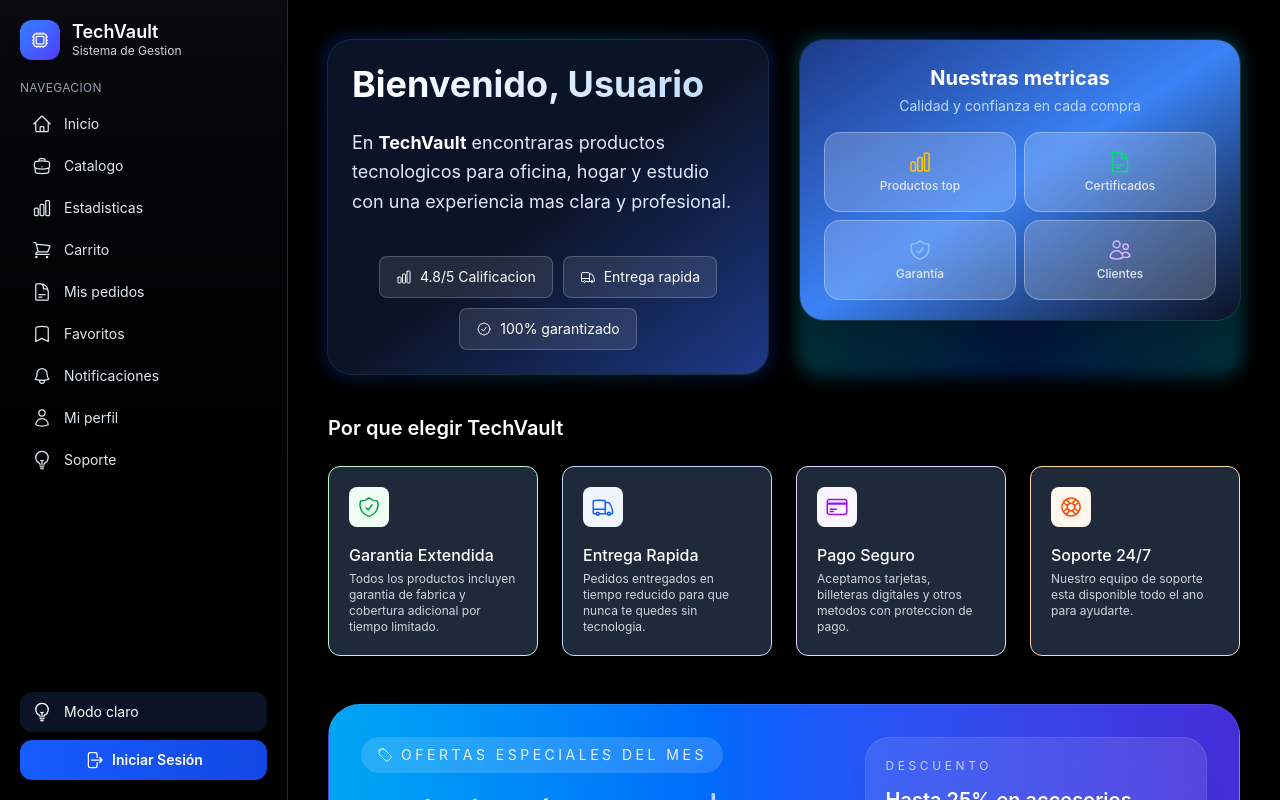
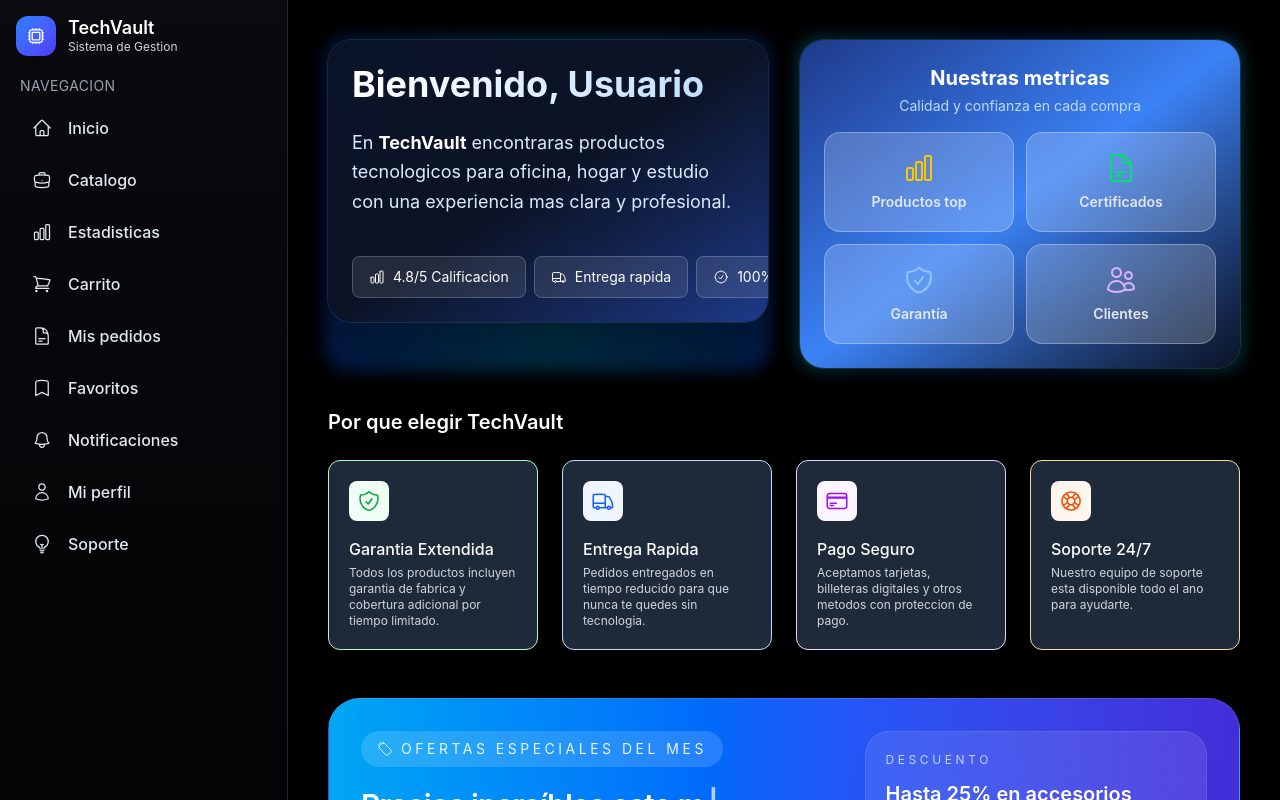
Before and after one commit to Jss211/sistema-de-gestion, a React (Vite) app: page / in a window 1280 px wide. Shown: the top 800 px of the page. Built offline with nearby package versions, Linux system fonts and the light colour scheme; no server answers; the database is empty.

Commit message:
arreglando el apartado de agregar producto

```diff
--- a/src/components/dashboard/HeroSection.jsx
+++ b/src/components/dashboard/HeroSection.jsx
@@ -22,13 +22,13 @@ export default function HeroSection({ userName }) {
               productos tecnologicos para oficina, hogar y estudio con una experiencia mas clara y profesional.
             </p>
           </div>
-          <div className="flex gap-2.5 flex-wrap justify-center">
+          <div className="flex gap-2 flex-nowrap">
             {TRUST_BADGES.map(({ label, icon: Icon }) => (
               <div
                 key={label}
                 className="bg-white/70 dark:bg-white/10 backdrop-blur-sm px-4 py-2.5 rounded-lg border border-slate-200 dark:border-white/20 flex items-center gap-2 text-sm text-slate-800 dark:text-white hover:bg-white/90 dark:hover:bg-white/20 transition-all duration-300 whitespace-nowrap"
               >
-                <Icon className="h-4 w-4" />
+                <Icon className="h-4 w-4 flex-shrink-0" />
                 {label}
               </div>
             ))}
--- a/src/components/dashboard/MetricsSection.jsx
+++ b/src/components/dashboard/MetricsSection.jsx
@@ -15,7 +15,7 @@ const METRICS = [
 
 const glareProps = {
   width: "100%",
-  height: "80px",
+  height: "100px",
   background: "rgba(255,255,255,0.2)",
   borderColor: "rgba(255,255,255,0.3)",
   borderRadius: "1rem",
@@ -29,21 +29,21 @@ const glareProps = {
 
 export default function MetricsSection() {
   return (
-    <div className="relative group w-full">
+    <div className="relative group w-full h-full">
       <div className="absolute -inset-1 bg-gradient-to-r from-cyan-500 via-blue-600 to-cyan-500 rounded-3xl blur opacity-25 group-hover:opacity-70 transition duration-500" />
-      <div className="relative overflow-hidden rounded-3xl shadow-2xl ring-1 ring-slate-200 dark:ring-white/10 text-slate-900 dark:text-white h-[280px] w-full">
+      <div className="relative overflow-hidden rounded-3xl shadow-2xl ring-1 ring-slate-200 dark:ring-white/10 text-slate-900 dark:text-white w-full h-full min-h-[280px]">
         <div className="absolute inset-0 bg-gradient-to-br from-cyan-100 via-blue-200 to-indigo-200 dark:from-[#1e3a8a] dark:via-[#3b82f6] dark:to-[#0b1326]" />
         <div className="relative z-10 p-6 h-full flex flex-col">
           <div className="text-center mb-4">
             <h2 className="text-xl font-bold text-slate-900 dark:text-white mb-1">Nuestras metricas</h2>
             <p className="text-slate-700 dark:text-blue-200 text-sm">Calidad y confianza en cada compra</p>
           </div>
-          <div className="grid grid-cols-2 gap-2">
+          <div className="grid grid-cols-2 gap-3 flex-1">
             {METRICS.map(({ label, icon: Icon, color }) => (
               <GlareHover key={label} {...glareProps}>
-                <div className="flex flex-col items-center justify-center text-center p-3">
-                  <Icon className={`h-6 w-6 mb-1 ${color}`} />
-                  <p className="text-xs font-medium text-slate-900 dark:text-slate-200">{label}</p>
+                <div className="flex flex-col items-center justify-center text-center p-4">
+                  <Icon className={`h-8 w-8 mb-2 ${color}`} />
+                  <p className="text-sm font-semibold text-slate-900 dark:text-slate-200">{label}</p>
                 </div>
               </GlareHover>
             ))}
--- a/src/pages/Dashboard.jsx
+++ b/src/pages/Dashboard.jsx
@@ -65,7 +65,7 @@ export default function Dashboard() {
         {showLogoutAlert && <LogoutAlert />}
 
         {/* Hero + Métricas */}
-        <div className="grid grid-cols-1 lg:grid-cols-2 gap-8 mb-10">
+        <div className="grid grid-cols-1 lg:grid-cols-2 gap-8 mb-10 items-stretch">
           <HeroSection userName={userName} />
           <MetricsSection />
         </div>
--- a/src/pages/Sidebar.jsx
+++ b/src/pages/Sidebar.jsx
@@ -19,9 +19,10 @@ import {
   Bars3Icon,
   XMarkIcon,
 } from "@heroicons/react/24/outline";
-import { auth, db } from "../firebase";
 import { onAuthStateChanged, signOut } from "firebase/auth";
 import { doc, getDoc } from "firebase/firestore";
+
+import { auth, db } from "../firebase";
 import AuthModal from "../components/AuthModal";
 
 const DEFAULT_PROFILE = {
@@ -32,21 +33,48 @@ const DEFAULT_PROFILE = {
   role: "cliente",
 };
 
+const normalizeRole = (value) => String(value || "").trim().toLowerCase();
+
+async function getUserRole(uid) {
+  for (const collectionName of ["users", "usuarios"]) {
+    try {
+      const snap = await getDoc(doc(db, collectionName, uid));
+      if (!snap.exists()) continue;
+
+      const data = snap.data();
+      const role = normalizeRole(data.role || data.rol);
+      if (role) return role;
+    } catch {}
+  }
+
+  return "cliente";
+}
+
 export default function Sidebar() {
   const location = useLocation();
   const [open, setOpen] = useState(false);
   const [theme, setTheme] = useState(() => localStorage.getItem("theme") || "dark");
   const [cartCount, setCartCount] = useState(() => {
     try {
-      const c = JSON.parse(localStorage.getItem("techvault_cart") || "[]");
-      return c.reduce((acc, x) => acc + (x.cantidad || x.quantity || 1), 0);
-    } catch { return 0; }
+      const cart = JSON.parse(localStorage.getItem("techvault_cart") || "[]");
+      return cart.reduce((acc, item) => acc + (item.cantidad || item.quantity || 1), 0);
+    } catch {
+      return 0;
+    }
   });
   const [favCount, setFavCount] = useState(() => {
-    try { return JSON.parse(localStorage.getItem("techvault_favoritos") || "[]").length; } catch { return 0; }
+    try {
+      return JSON.parse(localStorage.getItem("techvault_favoritos") || "[]").length;
+    } catch {
+      return 0;
+    }
   });
   const [notifCount, setNotifCount] = useState(() => {
-    try { return JSON.parse(localStorage.getItem("techvault_notifs") || "[]").filter(n => !n.read).length; } catch { return 0; }
+    try {
+      return JSON.parse(localStorage.getItem("techvault_notifs") || "[]").filter((n) => !n.read).length;
+    } catch {
+      return 0;
+    }
   });
   const [profile, setProfile] = useState(() => {
     const saved = localStorage.getItem("userProfile");
@@ -55,41 +83,42 @@ export default function Sidebar() {
   const [firebaseUser, setFirebaseUser] = useState(null);
   const [showAuthModal, setShowAuthModal] = useState(false);
 
-  const isAdminUser = (profile.role || profile.rol)?.toLowerCase() === "admin";
+  const isAdminUser = normalizeRole(profile.role || profile.rol) === "admin";
 
-  // Cerrar sidebar al cambiar de ruta en móvil
-  useEffect(() => { setOpen(false); }, [location.pathname]);
+  useEffect(() => {
+    setOpen(false);
+  }, [location.pathname]);
 
-  // Bloquear scroll del body cuando el sidebar está abierto en móvil
   useEffect(() => {
     document.body.style.overflow = open ? "hidden" : "";
-    return () => { document.body.style.overflow = ""; };
+    return () => {
+      document.body.style.overflow = "";
+    };
   }, [open]);
 
   useEffect(() => {
     const unsubscribe = onAuthStateChanged(auth, async (user) => {
       setFirebaseUser(user);
-      if (user) {
+
+      if (!user) {
+        setProfile(DEFAULT_PROFILE);
+        return;
+      }
+
       const saved = JSON.parse(localStorage.getItem(`perfil_${user.uid}`) || "{}");
-        let role = "cliente";
-        try {
-          const snap = await getDoc(doc(db, "users", user.uid));
-          if (snap.exists()) {
-            const data = snap.data();
-            role = (data.role || data.rol || "cliente").trim().toLowerCase();
-          }
-        } catch {}
-        const perfil = {
+      const role = await getUserRole(user.uid);
+      const nextProfile = {
         nombre: saved.nombre || user.displayName || "Usuario",
         email: user.email || "usuario@ejemplo.com",
         photoURL: saved.photoURL || user.photoURL || "",
         rol: role === "admin" ? "Admin" : "Cliente",
         role,
       };
-        setProfile(perfil);
-        localStorage.setItem("userProfile", JSON.stringify(perfil));
-      }
+
+      setProfile(nextProfile);
+      localStorage.setItem("userProfile", JSON.stringify(nextProfile));
     });
+
     return () => unsubscribe();
   }, []);
 
@@ -99,6 +128,7 @@ export default function Sidebar() {
     } else {
       document.documentElement.classList.remove("dark");
     }
+
     localStorage.setItem("theme", theme);
     window.dispatchEvent(new CustomEvent("theme_changed", { detail: { theme } }));
   }, [theme]);
@@ -106,15 +136,11 @@ export default function Sidebar() {
   useEffect(() => {
     const updateProfile = async () => {
       const user = auth.currentUser;
-      if (user) {
+      if (!user) return;
+
       const saved = JSON.parse(localStorage.getItem(`perfil_${user.uid}`) || "{}");
-        let role = "cliente";
-        try {
-          const { doc: d, getDoc: g } = await import("firebase/firestore");
-          const { db: database } = await import("../firebase");
-          const snap = await g(d(database, "users", user.uid));
-          if (snap.exists()) role = (snap.data().role || "cliente").trim().toLowerCase();
-        } catch {}
+      const role = await getUserRole(user.uid);
+
       setProfile({
         nombre: saved.nombre || user.displayName || "Usuario",
         email: user.email || "",
@@ -122,11 +148,13 @@ export default function Sidebar() {
         rol: role === "admin" ? "Admin" : "Cliente",
         role,
       });
-      }
     };
+
     const onLogout = () => setProfile(DEFAULT_PROFILE);
+
     window.addEventListener("profile_updated", updateProfile);
     window.addEventListener("logout", onLogout);
+
     return () => {
       window.removeEventListener("profile_updated", updateProfile);
       window.removeEventListener("logout", onLogout);
@@ -136,22 +164,36 @@ export default function Sidebar() {
   useEffect(() => {
     const updateCart = () => {
       try {
-        const c = JSON.parse(localStorage.getItem("techvault_cart") || "[]");
-        setCartCount(c.reduce((acc, x) => acc + (x.cantidad || x.quantity || 1), 0));
-      } catch { setCartCount(0); }
+        const cart = JSON.parse(localStorage.getItem("techvault_cart") || "[]");
+        setCartCount(cart.reduce((acc, item) => acc + (item.cantidad || item.quantity || 1), 0));
+      } catch {
+        setCartCount(0);
+      }
     };
+
     const updateFavs = () => {
-      try { setFavCount(JSON.parse(localStorage.getItem("techvault_favoritos") || "[]").length); } catch { setFavCount(0); }
+      try {
+        setFavCount(JSON.parse(localStorage.getItem("techvault_favoritos") || "[]").length);
+      } catch {
+        setFavCount(0);
+      }
     };
+
     const updateNotifs = () => {
-      try { setNotifCount(JSON.parse(localStorage.getItem("techvault_notifs") || "[]").filter(n => !n.read).length); } catch { setNotifCount(0); }
+      try {
+        setNotifCount(JSON.parse(localStorage.getItem("techvault_notifs") || "[]").filter((n) => !n.read).length);
+      } catch {
+        setNotifCount(0);
+      }
     };
+
     window.addEventListener("cart_updated", updateCart);
     window.addEventListener("storage", updateCart);
     window.addEventListener("favoritos_updated", updateFavs);
     window.addEventListener("storage", updateFavs);
     window.addEventListener("notifs_updated", updateNotifs);
     window.addEventListener("storage", updateNotifs);
+
     return () => {
       window.removeEventListener("cart_updated", updateCart);
       window.removeEventListener("storage", updateCart);
@@ -172,12 +214,12 @@ export default function Sidebar() {
       window.dispatchEvent(new Event("logout"));
       setProfile(DEFAULT_PROFILE);
     } catch (error) {
-      console.error("Error al cerrar sesión:", error);
+      console.error("Error al cerrar sesion:", error);
     }
   };
 
   const getLinkClassName = ({ isActive }) =>
-    `flex items-center gap-3 px-3 py-2.5 rounded-xl transition text-sm ${
+    `flex items-center gap-4 px-4 py-3 rounded-2xl text-base font-medium transition ${
       isActive
         ? "bg-blue-600 text-white shadow-lg"
         : "text-slate-700 dark:text-slate-200 hover:bg-slate-200 dark:hover:bg-slate-800"
@@ -185,84 +227,149 @@ export default function Sidebar() {
 
   const Badge = ({ count, bg, color = "#fff" }) =>
     count > 0 ? (
-      <span style={{ marginLeft: "auto", background: bg, color, borderRadius: "50%", width: "20px", height: "20px", display: "flex", alignItems: "center", justifyContent: "center", fontSize: "0.7rem", fontWeight: 800, flexShrink: 0 }}>
+      <span
+        style={{
+          marginLeft: "auto",
+          background: bg,
+          color,
+          borderRadius: "999px",
+          minWidth: "22px",
+          height: "22px",
+          padding: "0 6px",
+          display: "flex",
+          alignItems: "center",
+          justifyContent: "center",
+          fontSize: "0.72rem",
+          fontWeight: 800,
+          flexShrink: 0,
+        }}
+      >
         {count > 99 ? "99+" : count}
       </span>
     ) : null;
 
   const SidebarContent = () => (
-    <div className="flex flex-col justify-between h-full">
-      <div>
-        {/* Logo */}
-        <div className="flex items-center gap-3 mb-5">
-          <div className="w-10 h-10 flex items-center justify-center rounded-xl bg-gradient-to-br from-blue-500 to-indigo-600 shadow-lg flex-shrink-0">
-            <CpuChipIcon className="text-white h-5 w-5" />
+    <div className="flex h-full flex-col">
+      <div style={{ flex: 1 }}>
+        <div className="mb-5 flex items-center gap-3">
+          <div className="flex h-10 w-10 flex-shrink-0 items-center justify-center rounded-xl bg-gradient-to-br from-blue-500 to-indigo-600 shadow-lg">
+            <CpuChipIcon className="h-5 w-5 text-white" />
           </div>
           <div>
-            <h1 className="text-lg font-semibold text-slate-900 dark:text-white leading-tight">TechVault</h1>
-            <p className="text-slate-500 dark:text-gray-300 text-xs">Sistema de Gestion</p>
+            <h1 className="text-lg font-semibold leading-tight text-slate-900 dark:text-white">TechVault</h1>
+            <p className="text-xs text-slate-500 dark:text-gray-300">Sistema de Gestion</p>
           </div>
         </div>
 
-        <p className="text-slate-500 dark:text-gray-400 text-xs mb-2 tracking-wide">NAVEGACION</p>
+        <p className="mb-2 px-1 text-sm tracking-wide text-slate-500 dark:text-gray-400">NAVEGACION</p>
 
-        <nav className="flex flex-col gap-0.5">
-          <NavLink to="/dashboard" className={getLinkClassName}><HomeIcon className="h-5 w-5 flex-shrink-0" />Inicio</NavLink>
-          <NavLink to="/catalogo" className={getLinkClassName}><BriefcaseIcon className="h-5 w-5 flex-shrink-0" />Catalogo</NavLink>
-          <NavLink to="/estadisticas" className={getLinkClassName}><ChartBarIcon className="h-5 w-5 flex-shrink-0" />Estadisticas</NavLink>
+        <nav className="flex flex-col gap-1">
+          <NavLink to="/dashboard" className={getLinkClassName}>
+            <HomeIcon className="h-5 w-5 flex-shrink-0" />
+            Inicio
+          </NavLink>
+          <NavLink to="/catalogo" className={getLinkClassName}>
+            <BriefcaseIcon className="h-5 w-5 flex-shrink-0" />
+            Catalogo
+          </NavLink>
+          <NavLink to="/estadisticas" className={getLinkClassName}>
+            <ChartBarIcon className="h-5 w-5 flex-shrink-0" />
+            Estadisticas
+          </NavLink>
           <NavLink to="/carrito" className={getLinkClassName}>
-            <ShoppingCartIcon className="h-5 w-5 flex-shrink-0" />Carrito
+            <ShoppingCartIcon className="h-5 w-5 flex-shrink-0" />
+            Carrito
             <Badge count={cartCount} bg="#2563eb" />
           </NavLink>
-          <NavLink to="/mis-pedidos" className={getLinkClassName}><DocumentTextIcon className="h-5 w-5 flex-shrink-0" />Mis pedidos</NavLink>
+          <NavLink to="/mis-pedidos" className={getLinkClassName}>
+            <DocumentTextIcon className="h-5 w-5 flex-shrink-0" />
+            Mis pedidos
+          </NavLink>
           <NavLink to="/favoritos" className={getLinkClassName}>
-            <BookmarkIcon className="h-5 w-5 flex-shrink-0" />Favoritos
+            <BookmarkIcon className="h-5 w-5 flex-shrink-0" />
+            Favoritos
             <Badge count={favCount} bg="#ef4444" />
           </NavLink>
           <NavLink to="/notificaciones" className={getLinkClassName}>
-            <BellIcon className="h-5 w-5 flex-shrink-0" />Notificaciones
+            <BellIcon className="h-5 w-5 flex-shrink-0" />
+            Notificaciones
             <Badge count={notifCount} bg="#f59e0b" color="#000" />
           </NavLink>
-          <NavLink to="/mi-perfil" className={getLinkClassName}><UserIcon className="h-5 w-5 flex-shrink-0" />Mi perfil</NavLink>
-          <NavLink to="/soporte" className={getLinkClassName}><LightBulbIcon className="h-5 w-5 flex-shrink-0" />Soporte</NavLink>
+          <NavLink to="/mi-perfil" className={getLinkClassName}>
+            <UserIcon className="h-5 w-5 flex-shrink-0" />
+            Mi perfil
+          </NavLink>
+          <NavLink to="/soporte" className={getLinkClassName}>
+            <LightBulbIcon className="h-5 w-5 flex-shrink-0" />
+            Soporte
+          </NavLink>
 
           {isAdminUser && (
             <>
-              <p className="text-slate-400 dark:text-gray-500 text-xs mt-3 mb-1 tracking-wide px-1">ADMINISTRACIÓN</p>
-              <NavLink to="/admin/productos" className={getLinkClassName}><PlusCircleIcon className="h-5 w-5 flex-shrink-0" />Agregar producto</NavLink>
-              <NavLink to="/admin/usuarios" className={getLinkClassName}><UsersIcon className="h-5 w-5 flex-shrink-0" />Usuarios</NavLink>
+              <p className="mb-1 mt-3 px-1 text-sm tracking-wide text-slate-400 dark:text-gray-500">
+                ADMINISTRACION
+              </p>
+              <NavLink to="/admin/productos" className={getLinkClassName}>
+                <PlusCircleIcon className="h-5 w-5 flex-shrink-0" />
+                Agregar producto
+              </NavLink>
+              <NavLink to="/admin/usuarios" className={getLinkClassName}>
+                <UsersIcon className="h-5 w-5 flex-shrink-0" />
+                Usuarios
+              </NavLink>
             </>
           )}
         </nav>
       </div>
 
-      <div className="flex flex-col gap-2 mt-4">
-        <button onClick={toggleTheme} className="flex items-center gap-3 px-3 py-2.5 rounded-xl bg-slate-200 text-slate-800 text-sm hover:bg-slate-300 dark:bg-[#0b1326] dark:text-white dark:hover:bg-[#0f2136] transition">
+      <div className="flex flex-col gap-2 border-t border-slate-200 pt-2 dark:border-slate-800">
+        <button
+          onClick={toggleTheme}
+          className="flex items-center gap-3 rounded-xl bg-slate-200 px-3 py-2.5 text-sm text-slate-800 transition hover:bg-slate-300 dark:bg-[#0b1326] dark:text-white dark:hover:bg-[#0f2136]"
+        >
           {theme === "dark" ? <LightBulbIcon className="h-5 w-5" /> : <MoonIcon className="h-5 w-5" />}
           {theme === "dark" ? "Modo claro" : "Modo oscuro"}
         </button>
 
         {firebaseUser ? (
-          <div className="flex items-center gap-2 px-3 py-2.5 rounded-xl bg-slate-200 border border-slate-300 dark:bg-[#0b1326] dark:border-gray-700/50">
-            <div className="w-9 h-9 rounded-full overflow-hidden bg-gradient-to-br from-blue-500 to-cyan-500 flex items-center justify-center shadow-lg flex-shrink-0">
+          <div className="flex items-center gap-2 rounded-xl border border-slate-300 bg-slate-200 px-3 py-2.5 dark:border-gray-700/50 dark:bg-[#0b1326]">
+            <div className="flex h-9 w-9 flex-shrink-0 items-center justify-center overflow-hidden rounded-full bg-gradient-to-br from-blue-500 to-cyan-500 shadow-lg">
               {profile.photoURL ? (
-                <img src={profile.photoURL} alt={profile.nombre} className="w-full h-full object-cover" style={{ borderRadius: "50%" }} />
+                <img
+                  src={profile.photoURL}
+                  alt={profile.nombre}
+                  className="h-full w-full object-cover"
+                  style={{ borderRadius: "50%" }}
+                />
               ) : (
-                <span className="text-white text-sm font-bold">{profile.nombre?.charAt(0)?.toUpperCase() || "U"}</span>
+                <span className="text-sm font-bold text-white">
+                  {profile.nombre?.charAt(0)?.toUpperCase() || "U"}
+                </span>
               )}
             </div>
-            <div className="flex flex-col flex-1 min-w-0 px-1">
-              <span className="text-sm font-semibold text-slate-900 dark:text-white truncate">{profile.nombre || "Usuario"}</span>
-              <span className="text-xs text-slate-600 dark:text-gray-400 truncate">{profile.rol || "Cliente"}</span>
+            <div className="flex min-w-0 flex-1 flex-col px-1">
+              <span className="truncate text-sm font-semibold text-slate-900 dark:text-white">
+                {profile.nombre || "Usuario"}
+              </span>
+              <span className="truncate text-xs text-slate-600 dark:text-gray-400">
+                {profile.rol || "Cliente"}
+              </span>
             </div>
-            <button onClick={handleLogout} className="p-1.5 rounded-lg hover:bg-slate-300 dark:hover:bg-gray-700/50 transition-colors flex-shrink-0" title="Cerrar sesion">
-              <ArrowRightOnRectangleIcon className="text-slate-500 dark:text-gray-400 h-5 w-5" />
+            <button
+              onClick={handleLogout}
+              className="flex-shrink-0 rounded-lg p-1.5 transition-colors hover:bg-slate-300 dark:hover:bg-gray-700/50"
+              title="Cerrar sesion"
+            >
+              <ArrowRightOnRectangleIcon className="h-5 w-5 text-slate-500 dark:text-gray-400" />
             </button>
           </div>
         ) : (
-          <button onClick={() => setShowAuthModal(true)} className="flex items-center justify-center gap-2 px-4 py-2.5 rounded-xl bg-gradient-to-r from-blue-600 to-blue-700 hover:from-blue-700 hover:to-blue-800 text-white text-sm font-semibold shadow-lg transition-all">
+          <button
+            onClick={() => setShowAuthModal(true)}
+            className="flex items-center justify-center gap-2 rounded-xl bg-gradient-to-r from-blue-600 to-blue-700 px-4 py-2.5 text-sm font-semibold text-white shadow-lg transition-all hover:from-blue-700 hover:to-blue-800"
+          >
             <ArrowRightStartOnRectangleIcon className="h-5 w-5" />
-            Iniciar Sesión
+            Iniciar sesion
           </button>
         )}
       </div>
@@ -271,34 +378,37 @@ export default function Sidebar() {
 
   return (
     <>
-      {/* ── Botón hamburguesa (solo móvil) ── */}
       <button
         onClick={() => setOpen(true)}
-        className="md:hidden fixed top-4 left-4 z-50 w-10 h-10 flex items-center justify-center rounded-xl bg-white dark:bg-[#0b1326] shadow-lg border border-slate-200 dark:border-slate-700"
-        aria-label="Abrir menú"
+        className="fixed left-4 top-4 z-50 flex h-10 w-10 items-center justify-center rounded-xl border border-slate-200 bg-white shadow-lg md:hidden dark:border-slate-700 dark:bg-[#0b1326]"
+        aria-label="Abrir menu"
       >
         <Bars3Icon className="h-6 w-6 text-slate-700 dark:text-white" />
       </button>
 
-      {/* ── Overlay (móvil) ── */}
       {open && (
         <div
-          className="md:hidden fixed inset-0 z-40 bg-black/60 backdrop-blur-sm"
+          className="fixed inset-0 z-40 bg-black/60 backdrop-blur-sm md:hidden"
           onClick={() => setOpen(false)}
         />
       )}
 
-      {/* ── Sidebar móvil (drawer) ── */}
-      <div className={`md:hidden fixed top-0 left-0 z-50 h-full w-72 bg-gradient-to-b from-slate-50 to-slate-100 dark:from-[#0a0a0f] dark:to-[#000000] p-5 shadow-2xl border-r border-slate-200 dark:border-slate-800 overflow-y-auto transition-transform duration-300 ${open ? "translate-x-0" : "-translate-x-full"}`}>
-        {/* Botón cerrar */}
-        <button onClick={() => setOpen(false)} className="absolute top-4 right-4 w-8 h-8 flex items-center justify-center rounded-lg hover:bg-slate-200 dark:hover:bg-slate-800 transition" aria-label="Cerrar menú">
+      <div
+        className={`fixed left-0 top-0 z-50 h-full w-72 overflow-y-auto border-r border-slate-200 bg-gradient-to-b from-slate-50 to-slate-100 p-5 shadow-2xl transition-transform duration-300 md:hidden dark:border-slate-800 dark:from-[#0a0a0f] dark:to-[#000000] ${
+          open ? "translate-x-0" : "-translate-x-full"
+        }`}
+      >
+        <button
+          onClick={() => setOpen(false)}
+          className="absolute right-4 top-4 flex h-8 w-8 items-center justify-center rounded-lg transition hover:bg-slate-200 dark:hover:bg-slate-800"
+          aria-label="Cerrar menu"
+        >
           <XMarkIcon className="h-5 w-5 text-slate-600 dark:text-slate-300" />
         </button>
         <SidebarContent />
       </div>
 
-      {/* ── Sidebar desktop (fijo) ── */}
-      <div className="hidden md:flex w-72 min-h-screen flex-shrink-0 bg-gradient-to-b from-slate-50 to-slate-100 dark:from-[#0a0a0f] dark:to-[#000000] text-slate-900 dark:text-white p-5 shadow-xl border-r border-slate-200 dark:border-slate-800 flex-col justify-between sticky top-0 h-screen overflow-y-auto">
+      <div className="hidden w-72 flex-shrink-0 self-stretch border-r border-slate-200 bg-gradient-to-b from-slate-50 to-slate-100 p-4 text-slate-900 shadow-xl md:flex dark:border-slate-800 dark:from-[#0a0a0f] dark:to-[#000000] dark:text-white">
         <SidebarContent />
       </div>
 
```
Also changed, not shown: src/App.jsx (+34 -24 lines). Lines whose indentation alone changed are shown as unchanged.
